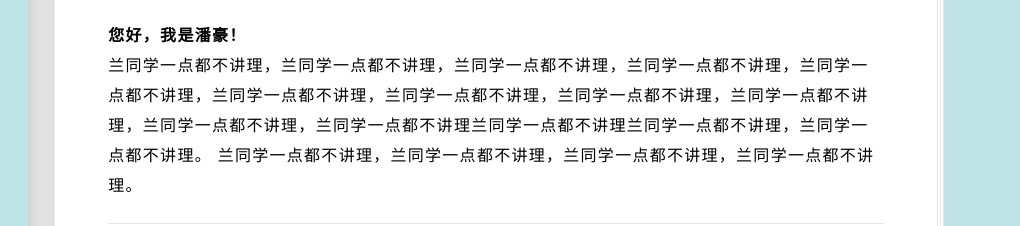
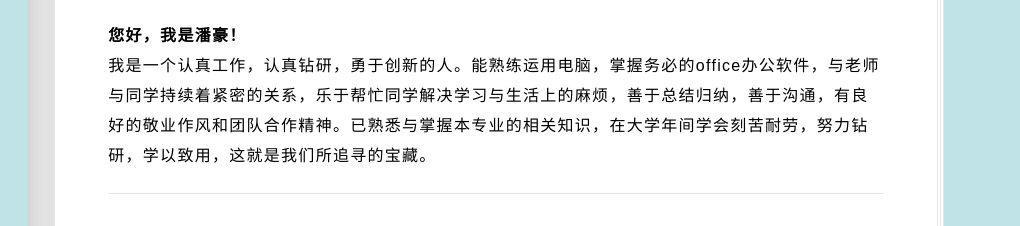
Before and after one commit to panhao129/panhao129.github.io, a plain HTML site: page index.html in a window 1280 px wide. Shown: the part 155-381 px from the top of the page, 260-1280 px from the left. Drawn offline with Linux system fonts and the light colour scheme; some packages are replaced by stand-ins of ours; a script that the page names is missing; files whose address does not match are found by name.

Commit message:
Update index.html

```diff
--- a/index.html
+++ b/index.html
@@ -107,8 +107,7 @@
                     <h2 class="title-lg text-upper">个人简介</h2>
 
                     <p><b>您好，我是潘豪！</b><br>
-                     兰同学一点都不讲理，兰同学一点都不讲理，兰同学一点都不讲理，兰同学一点都不讲理，兰同学一点都不讲理，兰同学一点都不讲理，兰同学一点都不讲理，兰同学一点都不讲理，兰同学一点都不讲理，兰同学一点都不讲理，兰同学一点都不讲理兰同学一点都不讲理兰同学一点都不讲理，兰同学一点都不讲理。
-                     兰同学一点都不讲理，兰同学一点都不讲理，兰同学一点都不讲理，兰同学一点都不讲理。</p>
+                     我是一个认真工作，认真钻研，勇于创新的人。能熟练运用电脑，掌握务必的office办公软件，与老师与同学持续着紧密的关系，乐于帮忙同学解决学习与生活上的麻烦，善于总结归纳，善于沟通，有良好的敬业作风和团队合作精神。已熟悉与掌握本专业的相关知识，在大学年间学会刻苦耐劳，努力钻研，学以致用，这就是我们所追寻的宝藏。</p>
                 </div>
             </div>
         </section><!-- .section -->
```
